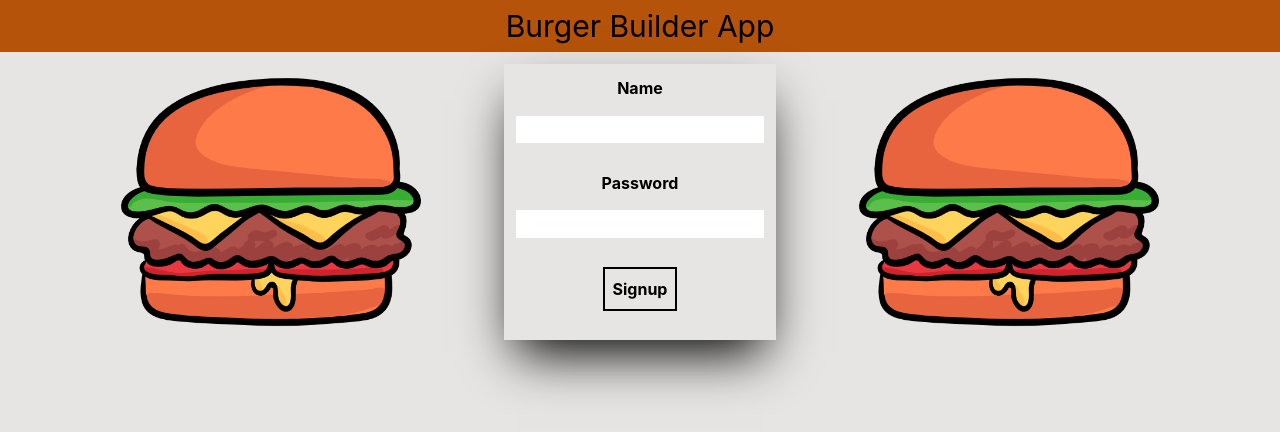
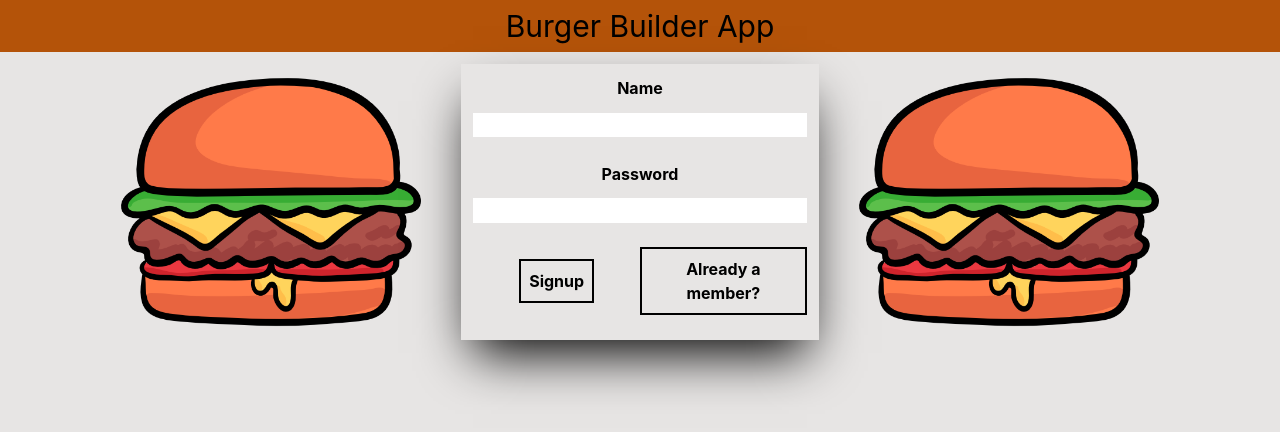
Before and after one commit to jojimanos/burger_builder, a Next.js app: page /account/signup in a window 1280 px wide. Shown: the top 432 px of the page. Built offline with nearby package versions, Linux system fonts and the light colour scheme.

Commit message:
Error handling on login and signup pages

```diff
--- a/pages/account/login.tsx
+++ b/pages/account/login.tsx
@@ -21,22 +21,46 @@ export default function Login() {
   const [error, setError] = useState("")
 
   // Error disappears after 5 secs
-  setTimeout(() => { setError("") }, 5000)
+  setTimeout(() => { setError("") }, 10000)
 
   const router = useRouter();
 
+  // Rules for form validation
+  const validationSchema = () => {
+    let emailValid = true
+    let passworValid = true
+    let ValidSchema = true
+    setEmailError(false)
+    setPasswordError(false)
+
+    if (email === "") {
+      emailValid = false
+     ValidSchema = false
+     setEmailError(true)
+    }
+    if (password.length < 6) {
+      passworValid = false
+     ValidSchema = false
+     setPasswordError(true)
+    }
+    return ValidSchema
+  };
+
   const onSubmit = async (e: any) => {
     e.preventDefault()
+    let isValid = validationSchema()
 
+    if (isValid) {
 try {
   const user = await signInWithEmailAndPassword(auth, email, password);
 console.log(user)
 const userId = localStorage.setItem("user", JSON.stringify(user))
-} catch {
-setError('There was an error when signing in.')
+     router.push('/')
+} catch (error) {
+setError('There was an error when signing in. Please check email and password.')
 }
-     router.push('/')
   };
+    }
 
   return (
     <div>
@@ -64,6 +88,9 @@ setError('There was an error when signing in.')
             <div className='flex justify-center'><Image alt='' src={"/cheeseBurger.png"} height={300} width={300} /></div>
           </div>
         </MediaQuery>
+        <div className='grid place-items-center'>
+          {error && (<div className='bg-red-500 text-center text-xl font-bold p-2 rounded-lg'>{error}</div>)}
+        </div>
         <MediaQuery minWidth={641}>
           <div className='grid grid-cols-3 gap-2'>
             <div className='flex justify-end'><Image alt='' src={"/cheeseBurger.png"} height={300} width={300} /></div>
@@ -71,14 +98,13 @@ setError('There was an error when signing in.')
               <form className='shadow-2xl shadow-black p-3 grid grid-row-3 py-3 gap-3' onSubmit={onSubmit}>
                 <label className=' text-black font-bold'>Name</label>
                 <input className='focus:shadow-md focus:shadow-teal-500' type="email" onChange={(e) => setEmail(e.target.value)} />
+                {emailError && <div className='text-red-500'>Email is invalid</div>}
                 <label className='text-black font-bold'>Password</label>
                 <input className='focus:shadow-md focus:shadow-teal-500' type="password" onChange={(e) => setPassword(e.target.value)} />
+                {passwordError && <div className='text-red-500'>Password is invalid</div>}
                 <div className='grid grid-cols-2 place-items-center'>
                   <button className="border-2 border-black p-2 font-bold text-black">Login</button>
                   <Link href={'/account/signup'}><button className="border-2 border-black p-2 font-bold text-black">Not a member?</button></Link>
-                </div>
-                <div className='grid place-items-center'>
-                  {error && (<div className='bg-red-500 text-center text-xl font-bold w-28 p-2 rounded-lg'>{error}</div>)}
                 </div>
               </form>
             </div>
--- a/pages/account/signup.tsx
+++ b/pages/account/signup.tsx
@@ -5,10 +5,7 @@ import MediaQuery from 'react-responsive';
 
 import { createUserWithEmailAndPassword } from 'firebase/auth'
 import {auth} from '../../firebaseConfig'
-
-// Validation mods
-import { yupResolver } from '@hookform/resolvers/yup';
-import * as Yup from 'yup';
+import Link from 'next/link';
 
 export default function Signup() {
 
@@ -18,6 +15,8 @@ export default function Signup() {
 
   // Show consoles error on top of the screen
   const [error, setError] = useState("")
+  const [emailError, setEmailError] = useState(false)
+  const [passwordError, setPasswordError] = useState(false)
 
   // Error disappears after 5 secs
   setTimeout(() => { setError("") }, 5000)
@@ -25,14 +24,31 @@ export default function Signup() {
   const router = useRouter();
 
   // Rules for form validation
-  const validationSchema = Yup.object().shape({
-    email: Yup.string().required('email is required'),
-    password: Yup.string().min(6, 'must be at least 6 characters').required('Password is required')
-  });
+  const validationSchema = () => {
+    let emailValid = true
+    let passworValid = true
+    let ValidSchema = true
+    setEmailError(false)
+    setPasswordError(false)
+
+    if (email === "") {
+      emailValid = false
+     ValidSchema = false
+     setEmailError(true)
+    }
+    if (password.length < 6) {
+      passworValid = false
+     ValidSchema = false
+     setPasswordError(true)
+    }
+    return ValidSchema
+  };
 
 const onSubmit = async (e: any) => {
     e.preventDefault()
+    let isValid = validationSchema()
 
+    if (isValid){
 try {
   const user = await createUserWithEmailAndPassword(auth, email, password);
 console.log(user)
@@ -40,12 +56,13 @@ setUser(JSON.stringify(user))
 } catch {
   setError("Failed to create an account")
 }
- //   router.push('/account/login')
+  router.push('/account/login')
+    }
+
   };
 
   return (
     <div>
-      <div>{user}</div>
       <div className='bg-stone-200 min-h-screen max-h-max'>
         <h1 className='text-center p-2 text-3xl bg-amber-700'>Burger Builder App</h1>
         <MediaQuery maxWidth={640}>
@@ -54,12 +71,13 @@ setUser(JSON.stringify(user))
               <form className='shadow-2xl shadow-black p-3 grid grid-row-3 py-3 gap-3' onSubmit={onSubmit}>
                 <label className=' text-black font-bold'>Name</label>
                 <input className='focus:shadow-md focus:shadow-teal-500' type="email" onChange={(e) => setEmail(e.target.value)} />
-                <div className='text-red-500'>{ }</div>
+                <div className='text-red-500'>{emailError && 'Email is not valid'}</div>
                 <label className='text-black font-bold'>Password</label>
                 <input className='focus:shadow-md focus:shadow-teal-500' type="password" onChange={(e) => setPassword(e.target.value)} />
-                <div className='text-red-500'>{ }</div>
-                <div className='grid place-items-center'>
+                <div className='text-red-500'>{passwordError && 'Password is not valid'}</div>
+                <div className='grid grid-cols-2 place-items-center'>
                   <button className="border-2 border-black p-2 font-bold text-black">Signup</button>
+                  <Link href={'/account/login'}><button className="border-2 border-black p-2 font-bold text-black">Alredy a member?</button></Link>
                 </div>
                 <div className='grid place-items-center'>
                   {error && (<div className='bg-red-500 text-center text-xl font-bold w-28 p-2 rounded-lg'>{error}</div>)}
@@ -76,12 +94,13 @@ setUser(JSON.stringify(user))
               <form className='shadow-2xl shadow-black p-3 grid grid-row-3 py-3 gap-3' onSubmit={onSubmit}>
                 <label className=' text-black font-bold'>Name</label>
                 <input className='focus:shadow-md focus:shadow-teal-500' type="email" onChange={(e) => setEmail(e.target.value)} />
-                <div className='text-red-500'>{ }</div>
+                <div className='text-red-500'>{emailError}</div>
                 <label className='text-black font-bold'>Password</label>
                 <input className='focus:shadow-md focus:shadow-teal-500' type="password" onChange={(e) => setPassword(e.target.value)} />
-                <div className='text-red-500'>{ }</div>
-                <div className='grid place-items-center'>
+                <div className='text-red-500'>{passwordError}</div>
+                <div className='grid grid-cols-2 place-items-center'>
                   <button className="border-2 border-black p-2 font-bold text-black" >Signup</button>
+                  <Link href={'/account/login'}><button className="border-2 border-black p-2 font-bold text-black">Already a member?</button></Link>
                 </div>
                 <div className='grid place-items-center'>
                   {error && (<div className='bg-red-500 text-center text-xl font-bold w-28 p-2 rounded-lg'>{error}</div>)}
```
